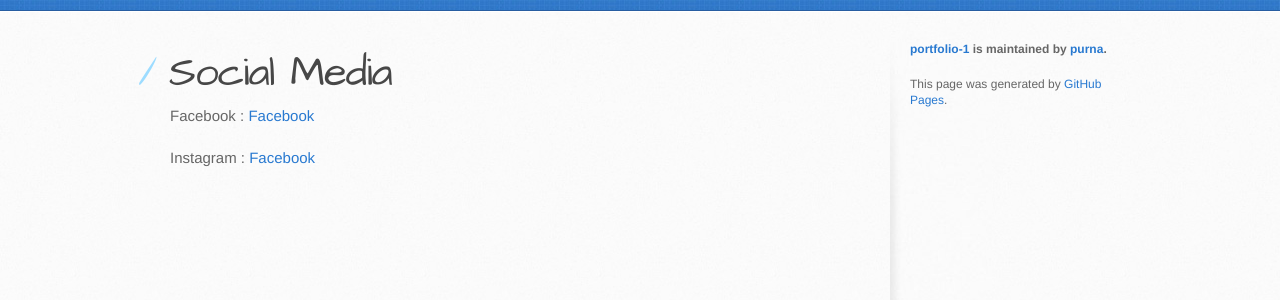
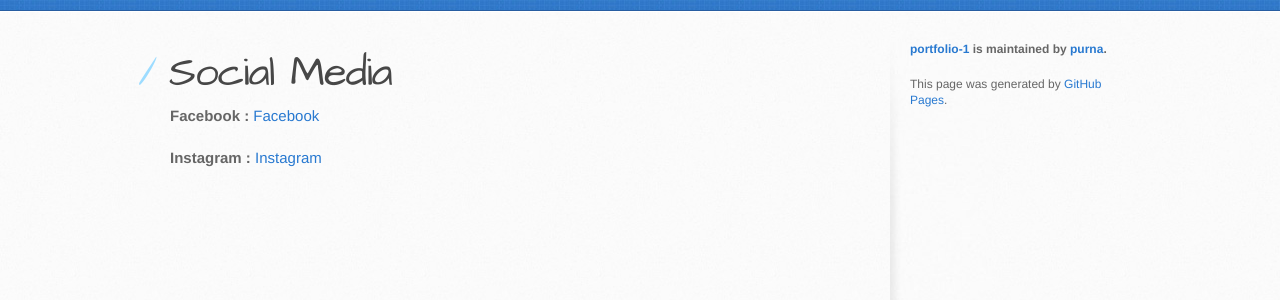
Before and after one commit to purna/portfolio-1, a Jekyll site: the page built from social.md, in a window 1280 px wide. Shown: the part 200-500 px from the top of the page. Built offline with Jekyll 4.4.1, drawn with Linux system fonts in a browser that asks for light colours; our own code applies the rules of GitHub Pages for plain Markdown files; the repository's description, which GitHub fills in, is left out.

Commit message:
Update social.md

```diff
--- a/social.md
+++ b/social.md
@@ -1,7 +1,7 @@
 # Social Media
 
-Facebook :
+<b>Facebook : </b>
 [Facebook](https://www.facebook.com/VIIofficial-109262557298091/?modal=admin_todo_tour)
 
-Instagram :
-[Facebook](https://www.instagram.com/viiofficialx/)
+<b>Instagram :</b>
+[Instagram](https://www.instagram.com/viiofficialx/)
```
